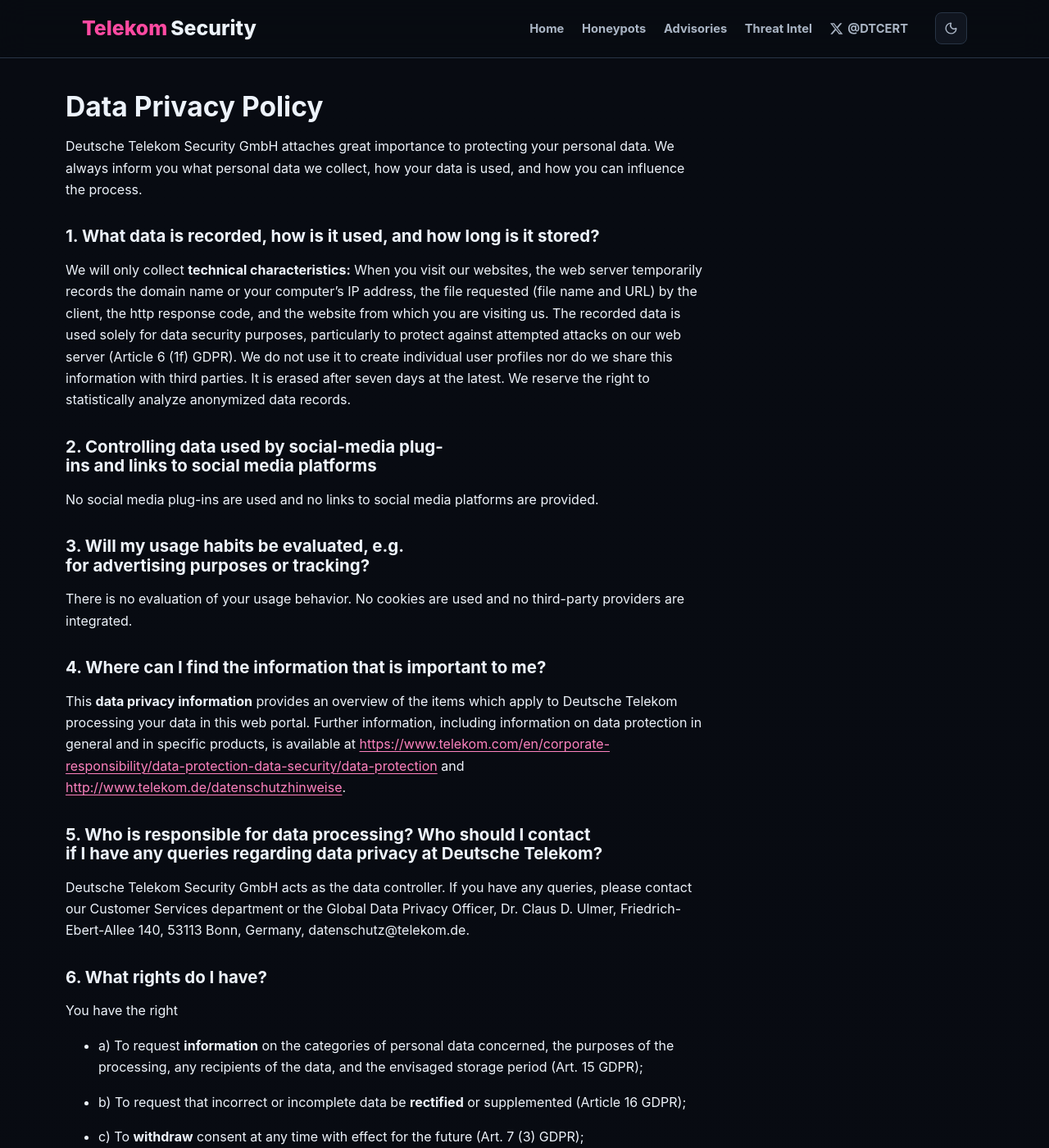
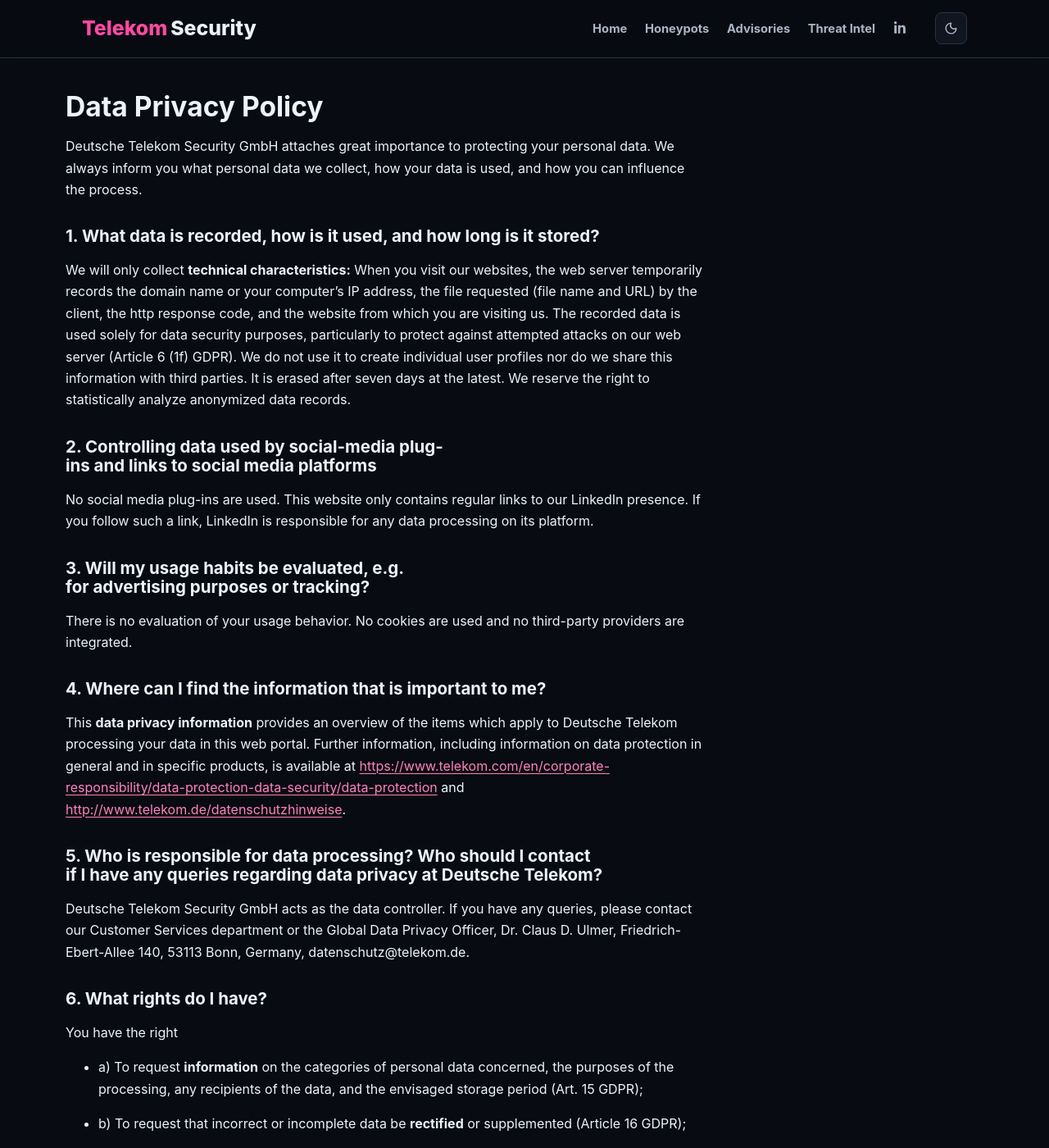
Before and after one commit to telekom-security/telekom-security.github.io, a Jekyll site: the page built from privacy-policy.html, in a window 1280 px wide and 1400 px high. Shown: the whole window at 82% size. Built offline with Jekyll 4.4.1, drawn with Linux system fonts in a browser that asks for light colours.

Commit message:
Update social media link to LinkedIn and adjust related styles

```diff
--- a/_includes/header.html
+++ b/_includes/header.html
@@ -11,9 +11,8 @@
         {%- assign current_url = page.url | relative_url -%}
         <a href="{{ item_url }}"{% if current_url == item_url or page.url == item.url %} aria-current="page"{% endif %}>{{ item.title }}</a>
       {%- endfor %}
-      <a class="site-nav__social" href="https://x.com/DTCERT">
+      <a class="site-nav__social" href="https://www.linkedin.com/showcase/technical-security-insights-t-security/" aria-label="Technical Security Insights on LinkedIn">
         <span class="site-nav__social-icon" aria-hidden="true"></span>
-        <span>@DTCERT</span>
       </a>
     </nav>
 
--- a/_sass/custom.scss
+++ b/_sass/custom.scss
@@ -329,19 +329,20 @@
 }
 
 .site-nav__social {
-  display: inline-flex;
-  align-items: center;
-  gap: 0.35rem;
+  justify-content: center;
+  width: 2.25rem;
+  padding: 0;
 }
 
 .site-nav__social-icon {
-  display: inline-block;
-  width: 1rem;
-  height: 1rem;
+  display: block;
+  width: 1.0rem;
+  height: 1.0rem;
   flex: 0 0 auto;
   background: currentColor;
-  -webkit-mask: url("/img/x.svg") center / contain no-repeat;
-  mask: url("/img/x.svg") center / contain no-repeat;
+  -webkit-mask: url("/img/linkedin.svg") center / contain no-repeat;
+  mask: url("/img/linkedin.svg") center / contain no-repeat;
+  transform: translateY(-0.10rem);
 }
 
 .header-actions {
--- a/privacy-policy.html
+++ b/privacy-policy.html
@@ -11,7 +11,7 @@
 <p>We will only collect <strong>technical characteristics:</strong> When you visit our websites, the web server temporarily records the domain name or your computer’s IP address, the file requested (file name and URL) by the client, the http response code, and the website from which you are visiting us. The recorded data is used solely for data security purposes, particularly to protect against attempted attacks on our web server (Article 6 (1f) GDPR). We do not use it to create individual user profiles nor do we share this information with third parties. It is erased after seven days at the latest. We reserve the right to statistically analyze anonymized data records.</p>
 
 <h3 id="2-controlling-data-used-by-social-media-plug-ins-and-links-to-social-media-platforms">2. Controlling data used by social-media plug-ins and links to social media platforms</h3>
-<p>No social media plug-ins are used and no links to social media platforms are provided.</p>
+<p>No social media plug-ins are used. This website only contains regular links to our LinkedIn presence. If you follow such a link, LinkedIn is responsible for any data processing on its platform.</p>
 
 <h3 id="3-will-my-usage-habits-be-evaluated-e-g-for-advertising-purposes-or-tracking-">3. Will my usage habits be evaluated, e.g. for advertising purposes or tracking?</h3>
 <p>There is no evaluation of your usage behavior. No cookies are used and no third-party providers are integrated.</p>
```
Also changed, not shown: img/linkedin.svg (added), img/x.svg (deleted).
